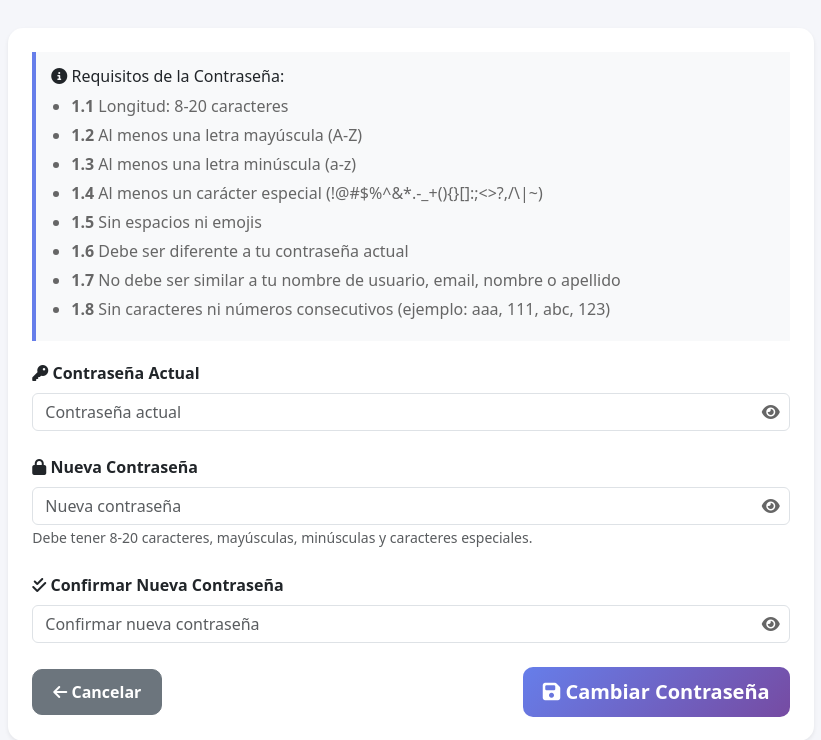
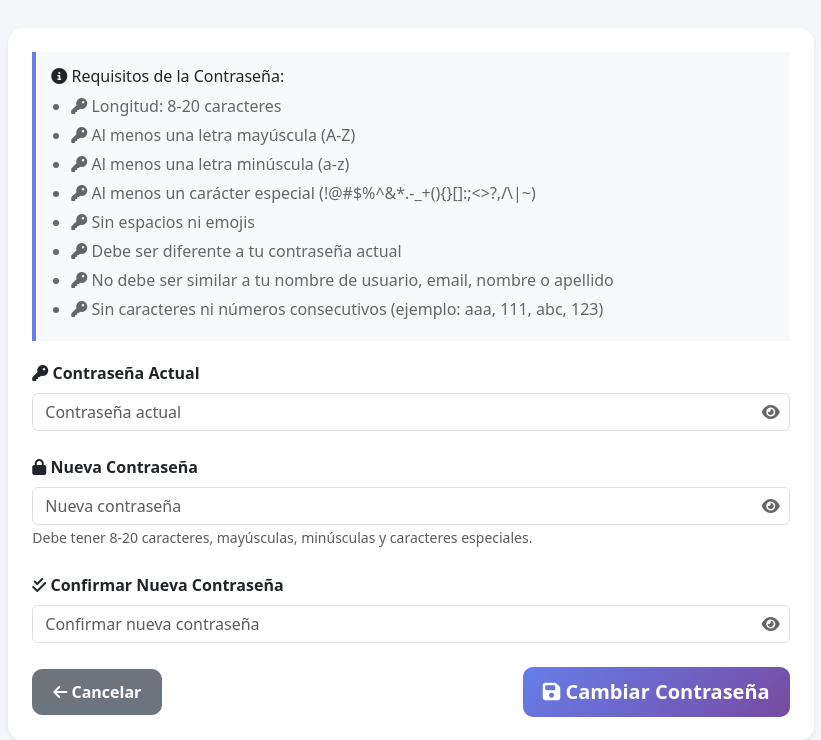
Before and after one commit to andres-gutierrezri/kitty_project, a Django app: page /accounts/change-password/ in a window 1280 px wide. Shown: the part 345-1085 px from the top of the page, without its empty margins (229-1050 px from the left). Run offline with Django 5.2, Linux system fonts and the light colour scheme; the visitor is signed in with stand-in values (Sample User, id 1); data that the repository does not hold is empty; some libraries are stand-ins or nearby versions.

Commit message:
style: Mejorar presentación de requisitos de contraseña
Reemplazar numeración (1.1-1.8) con íconos de llave

Cambios aplicados en 3 templates:

- register.html: 7 requisitos con íconos fas fa-key

- change_password.html: 8 requisitos con íconos fas fa-key

- password_reset_confirm.html: 9 items con íconos fas fa-key

Mejora la experiencia visual sin afectar funcionalidad

```diff
--- a/accounts/templates/accounts/change_password.html
+++ b/accounts/templates/accounts/change_password.html
@@ -44,14 +44,14 @@
                     <div class="password-requirements">
                         <h6><i class="fas fa-info-circle"></i> Requisitos de la Contraseña:</h6>
                         <ul>
-                            <li><strong>1.1</strong> Longitud: 8-20 caracteres</li>
-                            <li><strong>1.2</strong> Al menos una letra mayúscula (A-Z)</li>
-                            <li><strong>1.3</strong> Al menos una letra minúscula (a-z)</li>
-                            <li><strong>1.4</strong> Al menos un carácter especial (!@#$%^&*.-_+(){}[]:;<>?,/\|~)</li>
-                            <li><strong>1.5</strong> Sin espacios ni emojis</li>
-                            <li><strong>1.6</strong> Debe ser diferente a tu contraseña actual</li>
-                            <li><strong>1.7</strong> No debe ser similar a tu nombre de usuario, email, nombre o apellido</li>
-                            <li><strong>1.8</strong> Sin caracteres ni números consecutivos (ejemplo: aaa, 111, abc, 123)</li>
+                            <li><i class="fas fa-key"></i> Longitud: 8-20 caracteres</li>
+                            <li><i class="fas fa-key"></i> Al menos una letra mayúscula (A-Z)</li>
+                            <li><i class="fas fa-key"></i> Al menos una letra minúscula (a-z)</li>
+                            <li><i class="fas fa-key"></i> Al menos un carácter especial (!@#$%^&*.-_+(){}[]:;<>?,/\|~)</li>
+                            <li><i class="fas fa-key"></i> Sin espacios ni emojis</li>
+                            <li><i class="fas fa-key"></i> Debe ser diferente a tu contraseña actual</li>
+                            <li><i class="fas fa-key"></i> No debe ser similar a tu nombre de usuario, email, nombre o apellido</li>
+                            <li><i class="fas fa-key"></i> Sin caracteres ni números consecutivos (ejemplo: aaa, 111, abc, 123)</li>
                         </ul>
                     </div>
 
```
Also changed, not shown: accounts/templates/accounts/password_reset_confirm.html (+8 -8 lines), accounts/templates/accounts/register.html (+7 -7 lines).
